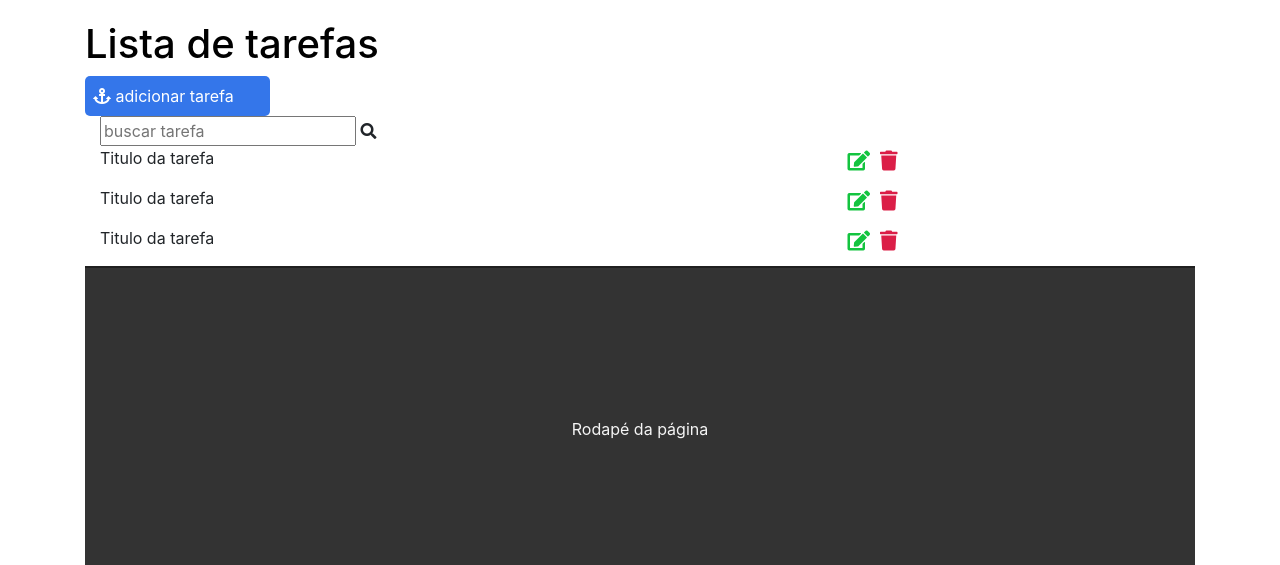
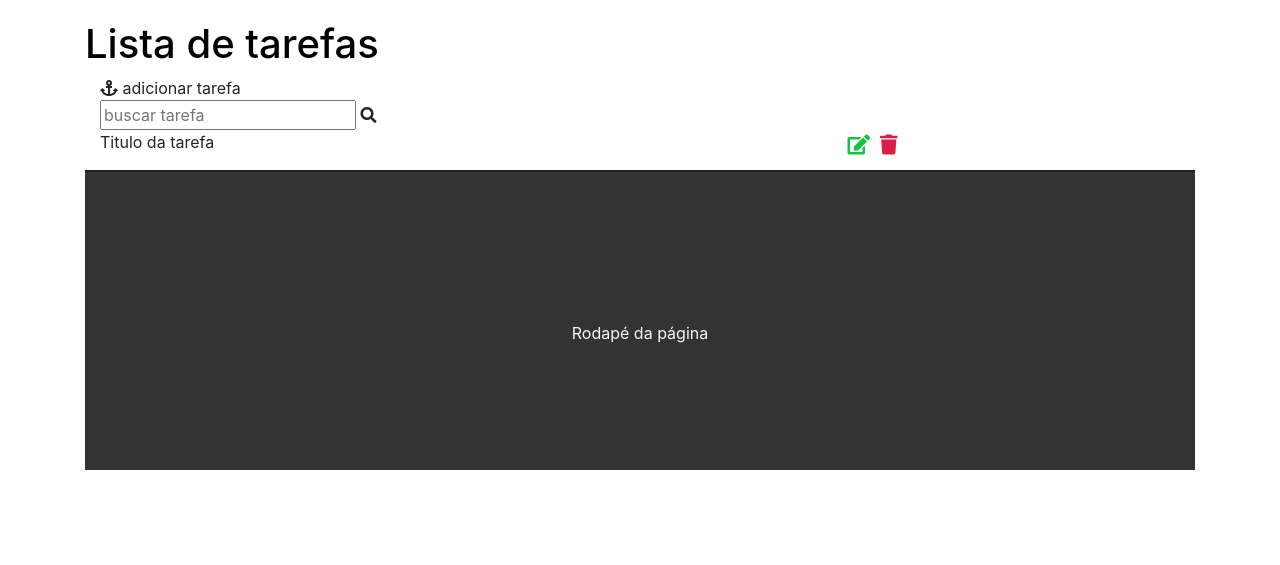
Before and after one commit to diefersonflori/django-python-hora-de-codar, a Django app: page / in a window 1280 px wide. Shown: the part 57-622 px from the top of the page. Run offline with Django 3.2, Linux system fonts and the light colour scheme; some libraries are stand-ins or nearby versions.

Commit message:
Revert "botao"
This reverts commit 9d059a27ed6d8b45e69580a500edd89167984cd5.

```diff
--- /dev/null
+++ b/tasks/static/css/style.css
@@ -0,0 +1,80 @@
+h1{
+    color: black;
+}
+
+.container-fluid{
+    padding: 0; /* assim o espaçamento da div nao caga o layout*/
+
+}
+
+.navbar{
+    border-bottom: 1px solid #333 ; /* barra que fica em baixo bonitinha*/
+    margin-bottom: 20px;
+}
+
+.navbar-nav{
+    margin:auto; /*margem dos botoes*/
+}
+
+.navbar-brand{
+font-weight: bold; /* destaque melhor*/
+
+}
+
+.navbar-light .navbar-nav a.nav-link{
+color: #333;
+letter-spacing: 1px;
+
+}
+
+/*lista de tarefas*/
+
+.list-div{
+        padding: 0; /*pra nao atrapalhar no layout- antigamente tinha um artigo reset.css que ja fazia isso*/
+}
+
+.task-list{
+padding-left: 0;
+}
+.taks-item{
+list-style: 0;
+font-size: 20px;
+height: 50px;
+padding-top: 10px;
+border: 1px dashed #ccc;
+
+}
+
+.fas.fa-trash, .fas.fa-edit{
+    cursor: pointer; /* parecer que to clicando em alguma coisa*/
+    margin: 5px;
+    font-size: 20px;
+    float: right;
+}
+
+.fas.fa-trash {
+    color: #db1e47;
+}
+
+.fas.fa-edit {
+    color: #13c43f;
+}
+
+/*rodapé*/
+footer{
+
+    background-color: #333;
+    height: 300px;
+    border-top: 2px solid #202020;
+}
+
+footer p {
+    color: #f5f5f5;
+    text-align: center;
+    top: 50%;
+    position: relative;
+}
+
+search{
+    color: red;
+}
--- a/tasks/templates/base.html
+++ b/tasks/templates/base.html
@@ -10,7 +10,7 @@
     <title>{% block titulo %} {% endblock %}</title>
     <link rel="stylesheet" href="https://stackpath.bootstrapcdn.com/bootstrap/4.5.0/css/bootstrap.min.css" integrity="sha384-9aIt2nRpC12Uk9gS9baDl411NQApFmC26EwAOH8WgZl5MYYxFfc+NcPb1dKGj7Sk" crossorigin="anonymous">
     <link rel="stylesheet" href="https://use.fontawesome.com/releases/v5.7.2/css/all.css" integrity="sha384-fnmOCqbTlWIlj8LyTjo7mOUStjsKC4pOpQbqyi7RrhN7udi9RwhKkMHpvLbHG9Sr" crossorigin="anonymous">
-    <link rel="stylesheet" href="{% static 'css/styles.css'%}">
+    <link rel="stylesheet" href="{% static 'css/style.css'%}">
 </head>
 
 <body>
--- a/tasks/templates/tasks/list.html
+++ b/tasks/templates/tasks/list.html
@@ -1,6 +1,6 @@
 {% extends 'base.html'%} {%block titulo%} Lista titulo {%endblock%}
 
-{%block conten%}
+{%block conten %}
 <h1>Lista de tarefas</h1>
 
 <div class="col-2 add-div">
@@ -21,24 +21,6 @@
 
     </ul>
 
-    <ul class="task-list">
-
-        <span>Titulo da tarefa</span>
-        <!--icone para deletar-->
-        <span><i class="fas fa-trash"></i></span>
-        <span><i class="fas fa-edit"></i></span>
-
-    </ul>
-
-    <ul class="task-list">
-
-        <span>Titulo da tarefa</span>
-        <!--icone para deletar-->
-        <span><i class="fas fa-trash"></i></span>
-        <span><i class="fas fa-edit"></i></span>
-
-    </ul>
-
 </div> <!--classe uma div de 9 colunas com uma classe searchdiv que vamos usar no css 7--->
 
 
```
